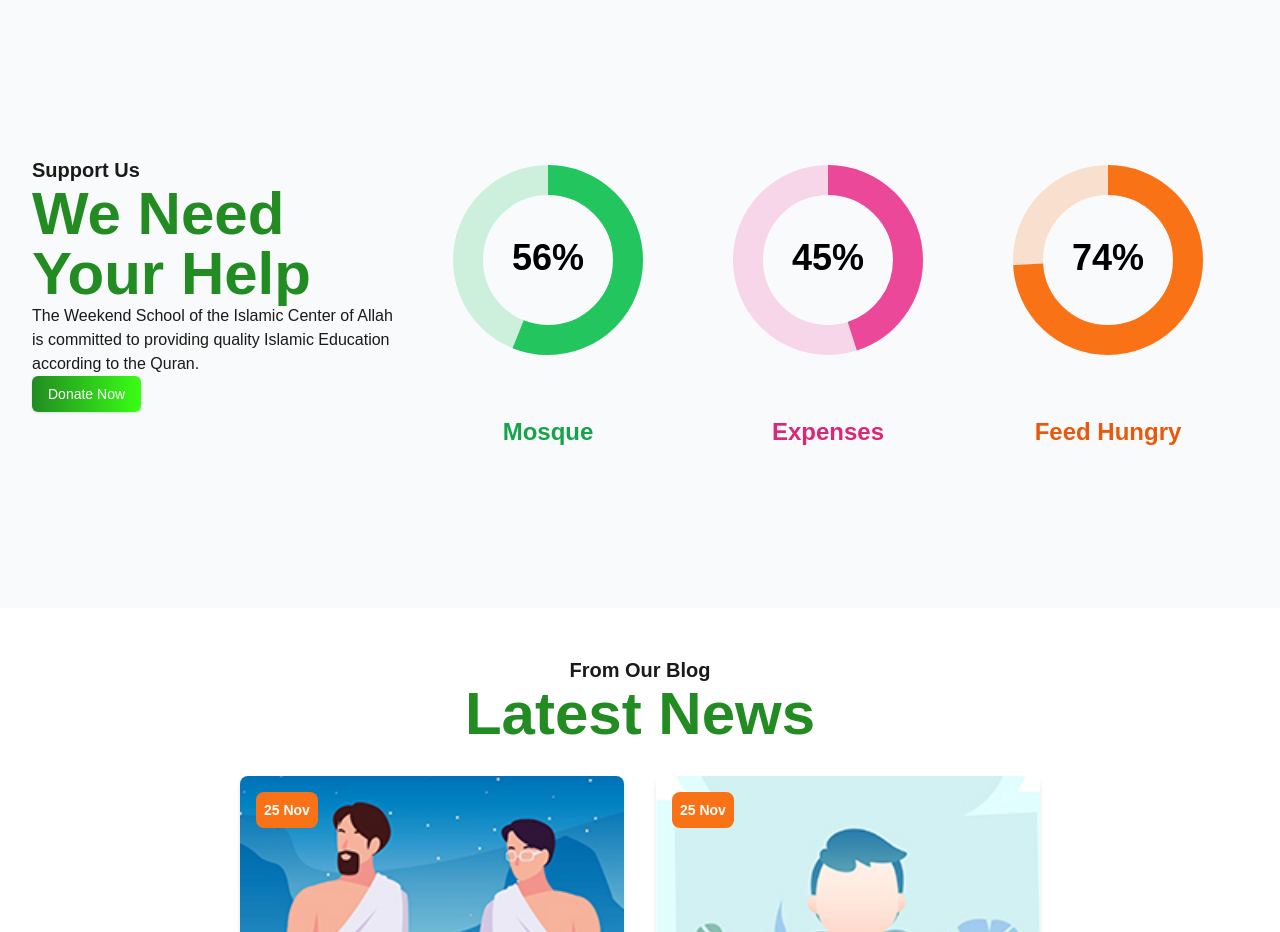
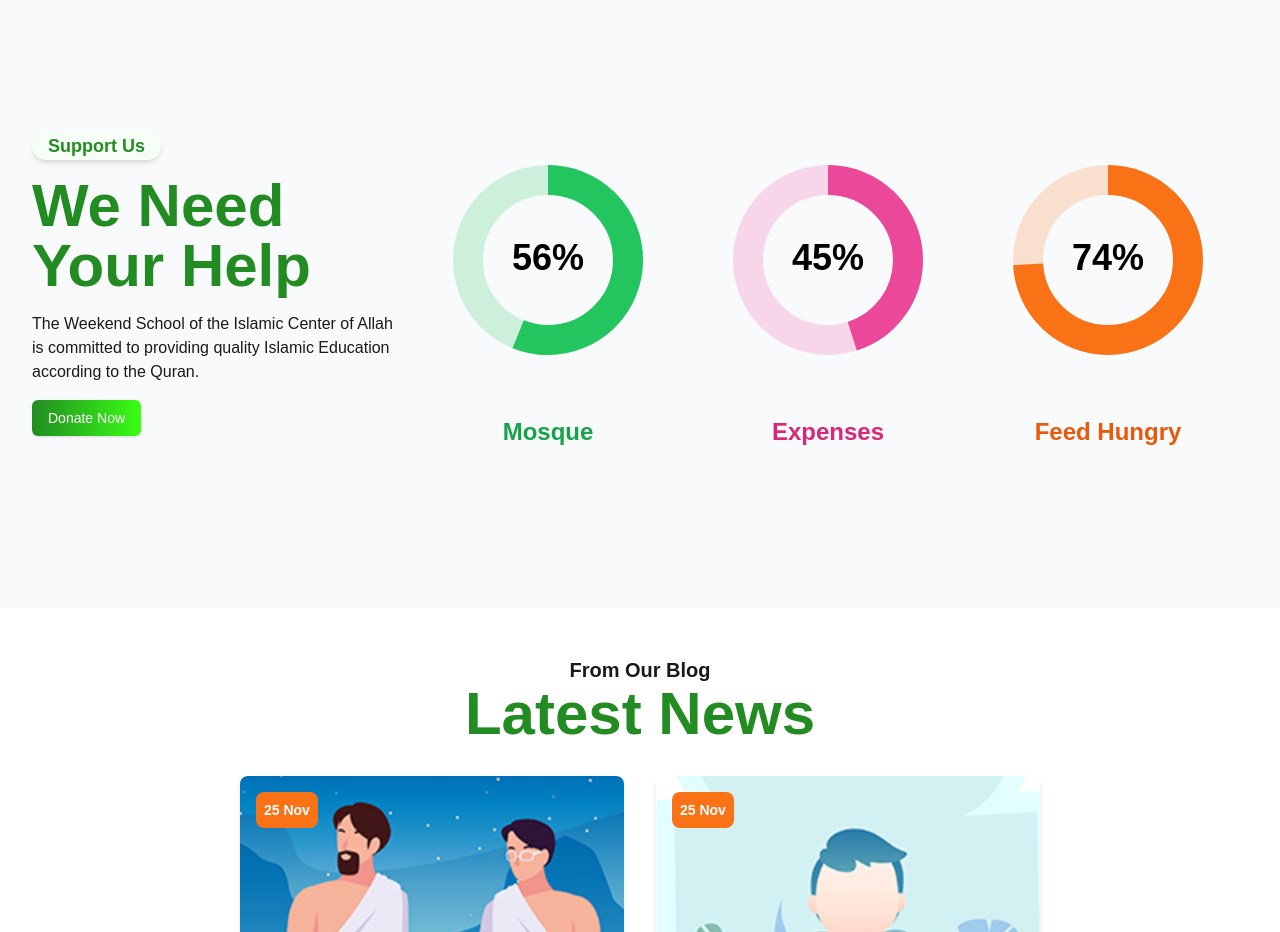
Before and after one commit to mdsabbiralmamon/noor-app, a Next.js app: page / in a window 1280 px wide. Shown: the part 5980-6912 px from the top of the page. Built offline with nearby package versions, Linux system fonts and the light colour scheme; a web font is replaced by a local one.

Commit message:
Refactor Support component to update styling and add rounded background

```diff
--- a/src/components/home/Support/Support.tsx
+++ b/src/components/home/Support/Support.tsx
@@ -7,9 +7,9 @@ const Support = () => {
         <div className='container mx-auto my-24 p-8'>
             <div className='flex flex-col lg:flex-row items-center justify-between'>
                 <div className='flex-1'>
-                    <h3 className='text-xl font-bold'>Support Us</h3>
-                    <h2 className='text-4xl md:text-6xl font-bold text-primary'>We Need Your Help</h2>
-                    <p>The Weekend School of the Islamic Center of Allah is committed to providing quality Islamic Education according to the Quran.</p>
+                    <h3 className='text-primary text-lg font-semibold rounded-full shadow-md w-fit px-4 bg-primary-foreground  mb-4'>Support Us</h3>
+                    <h2 className='text-4xl md:text-6xl font-bold text-primary mb-4'>We Need Your Help</h2>
+                    <p className=' mb-4'>The Weekend School of the Islamic Center of Allah is committed to providing quality Islamic Education according to the Quran.</p>
                     <Button variant="gradient">Donate Now</Button>
                 </div>
                 <div className='flex-1 flex flex-col lg:flex-row justify-between'>
```
